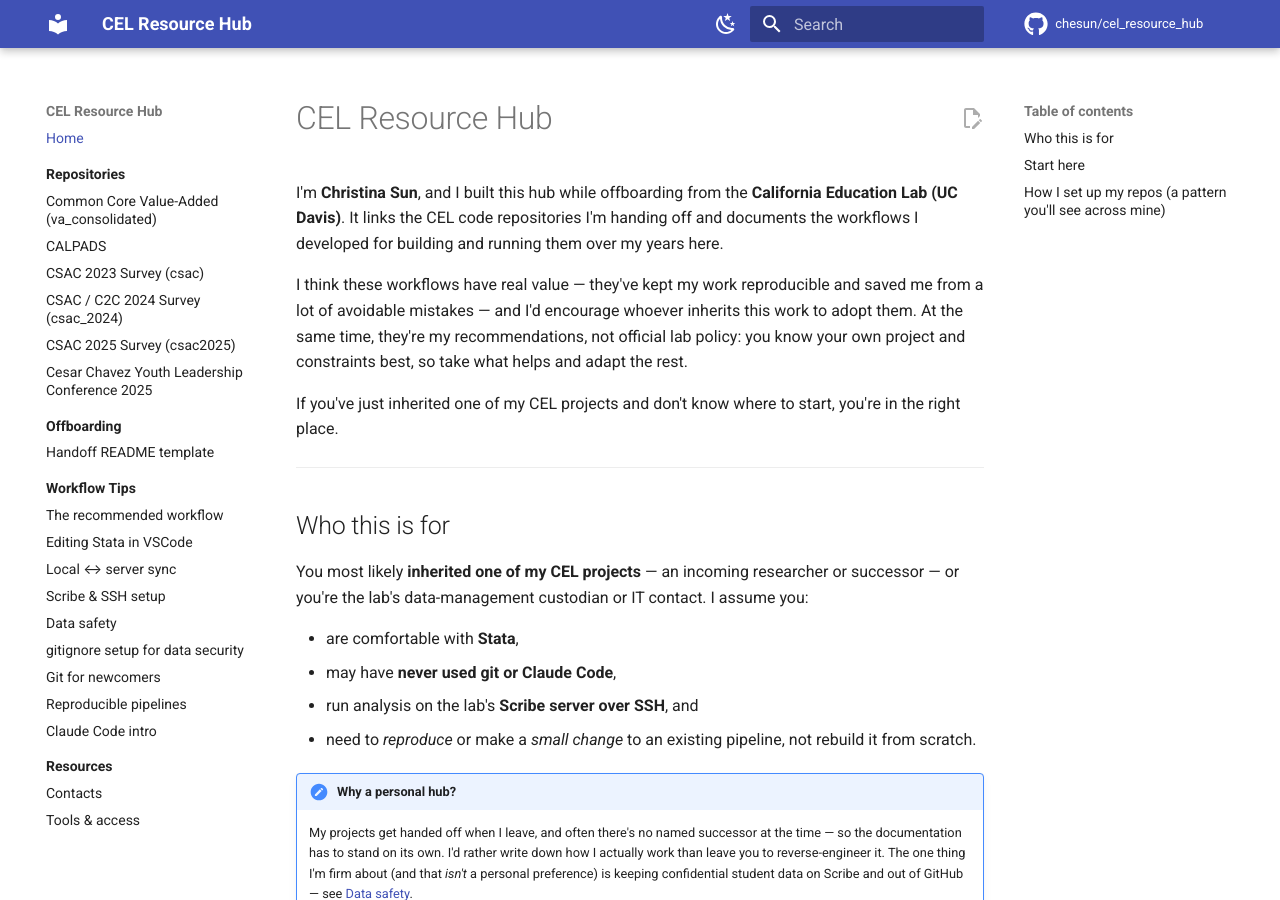
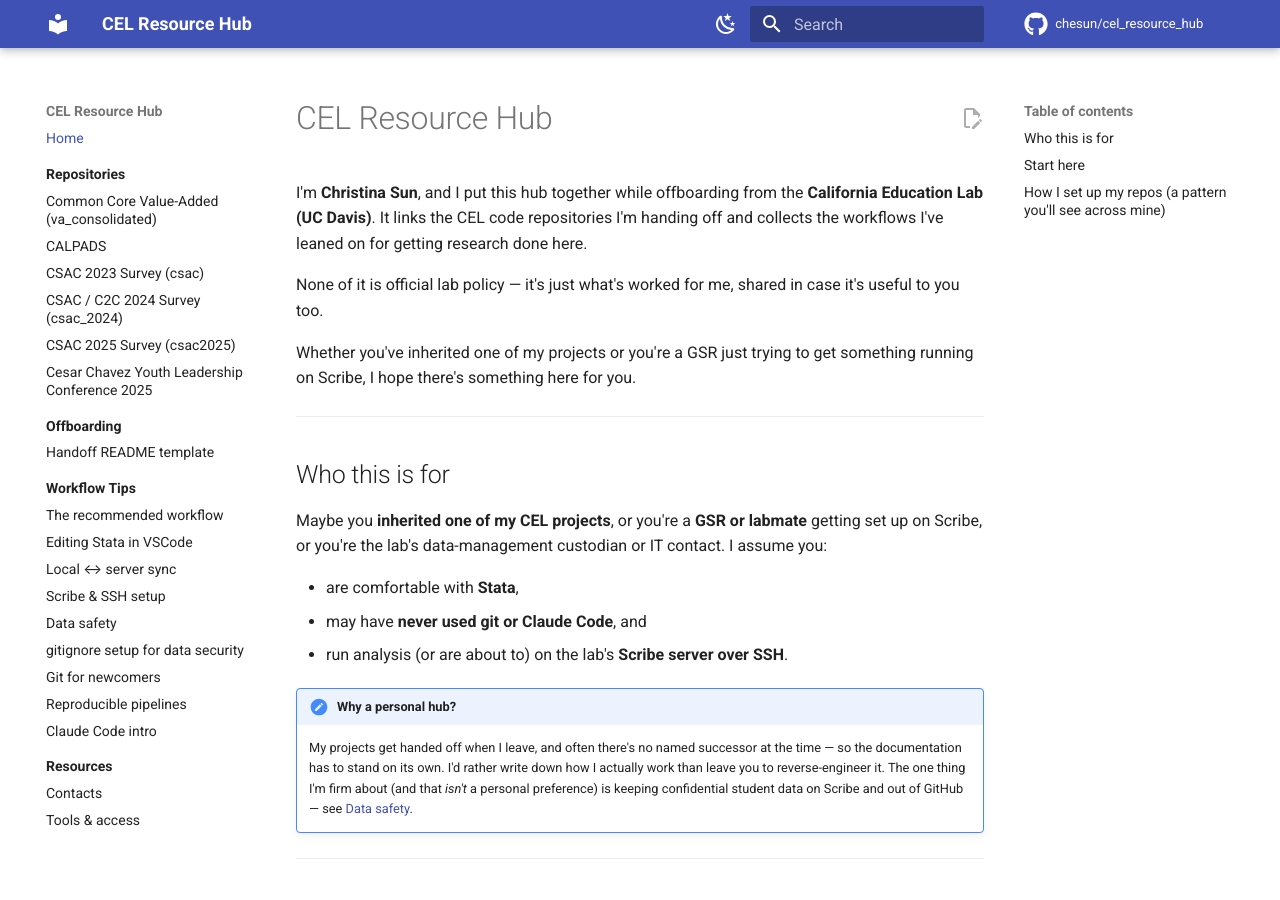
Before and after one commit to chesun/cel_resource_hub, an MkDocs documentation site: the page built from docs/index.md, in a window 1280 px wide and 900 px high. Built offline with MkDocs 1.6.1 and Material for MkDocs 9.7.7, drawn with Linux system fonts in a browser that asks for light colours; comment, search, counter and statistics services are not loaded.

Commit message:
Homepage: shorter, warmer opener; broaden audience to the whole lab
Collapse the value-pitch paragraph to one casual line, and widen the stated audience beyond project successors to GSRs and labmates generally. Align the workflow-tips and README openers + 'who this is for' to match.

Co-Authored-By: Claude Opus 4.8 (1M context) <noreply@anthropic.com>

```diff
--- a/docs/index.md
+++ b/docs/index.md
@@ -1,28 +1,25 @@
 # CEL Resource Hub
 
-I'm **Christina Sun**, and I built this hub while offboarding from the **California Education
-Lab (UC Davis)**. It links the CEL code repositories I'm handing off and documents the workflows
-I developed for building and running them over my years here.
+I'm **Christina Sun**, and I put this hub together while offboarding from the **California
+Education Lab (UC Davis)**. It links the CEL code repositories I'm handing off and collects the
+workflows I've leaned on for getting research done here.
 
-I think these workflows have real value — they've kept my work reproducible and saved me from a
-lot of avoidable mistakes — and I'd encourage whoever inherits this work to adopt them. At the
-same time, they're my recommendations, not official lab policy: you know your own project and
-constraints best, so take what helps and adapt the rest.
+None of it is official lab policy — it's just what's worked for me, shared in case it's useful to
+you too.
 
-If you've just inherited one of my CEL projects and don't know where to start, you're in the
-right place.
+Whether you've inherited one of my projects or you're a GSR just trying to get something running
+on Scribe, I hope there's something here for you.
 
 ---
 
 ## Who this is for
 
-You most likely **inherited one of my CEL projects** — an incoming researcher or successor — or
-you're the lab's data-management custodian or IT contact. I assume you:
+Maybe you **inherited one of my CEL projects**, or you're a **GSR or labmate** getting set up on
+Scribe, or you're the lab's data-management custodian or IT contact. I assume you:
 
 - are comfortable with **Stata**,
-- may have **never used git or Claude Code**,
-- run analysis on the lab's **Scribe server over SSH**, and
-- need to *reproduce* or make a *small change* to an existing pipeline, not rebuild it from scratch.
+- may have **never used git or Claude Code**, and
+- run analysis (or are about to) on the lab's **Scribe server over SSH**.
 
 !!! note "Why a personal hub?"
     My projects get handed off when I leave, and often there's no named successor at the time —
```
Also changed, not shown: README.md (+7 -7 lines), docs/workflow-tips/index.md (+3 -4 lines), quality_reports/session_logs/2026-06-21_workflow-tips-and-ccylc.md (+6 -0 lines).
